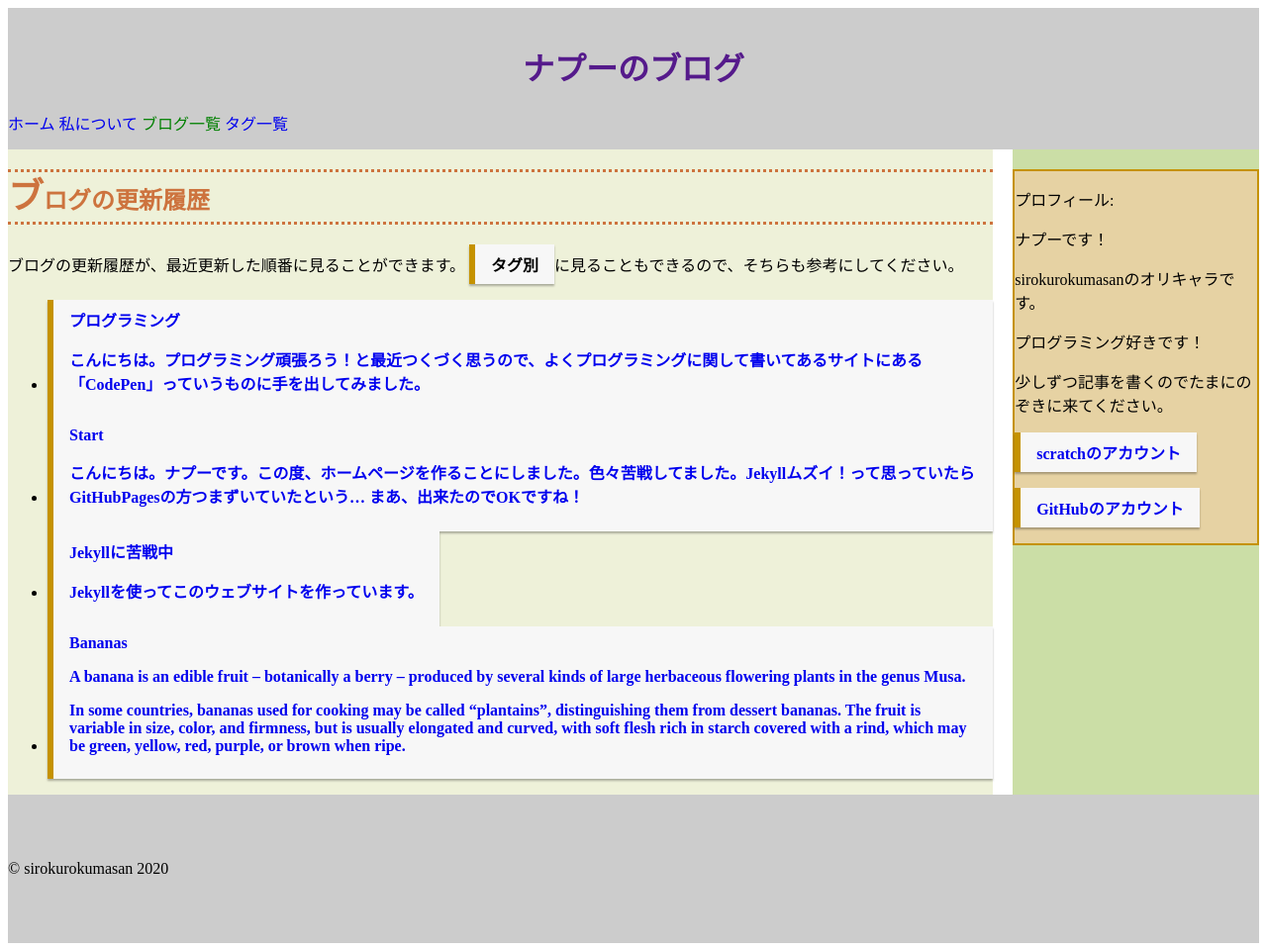
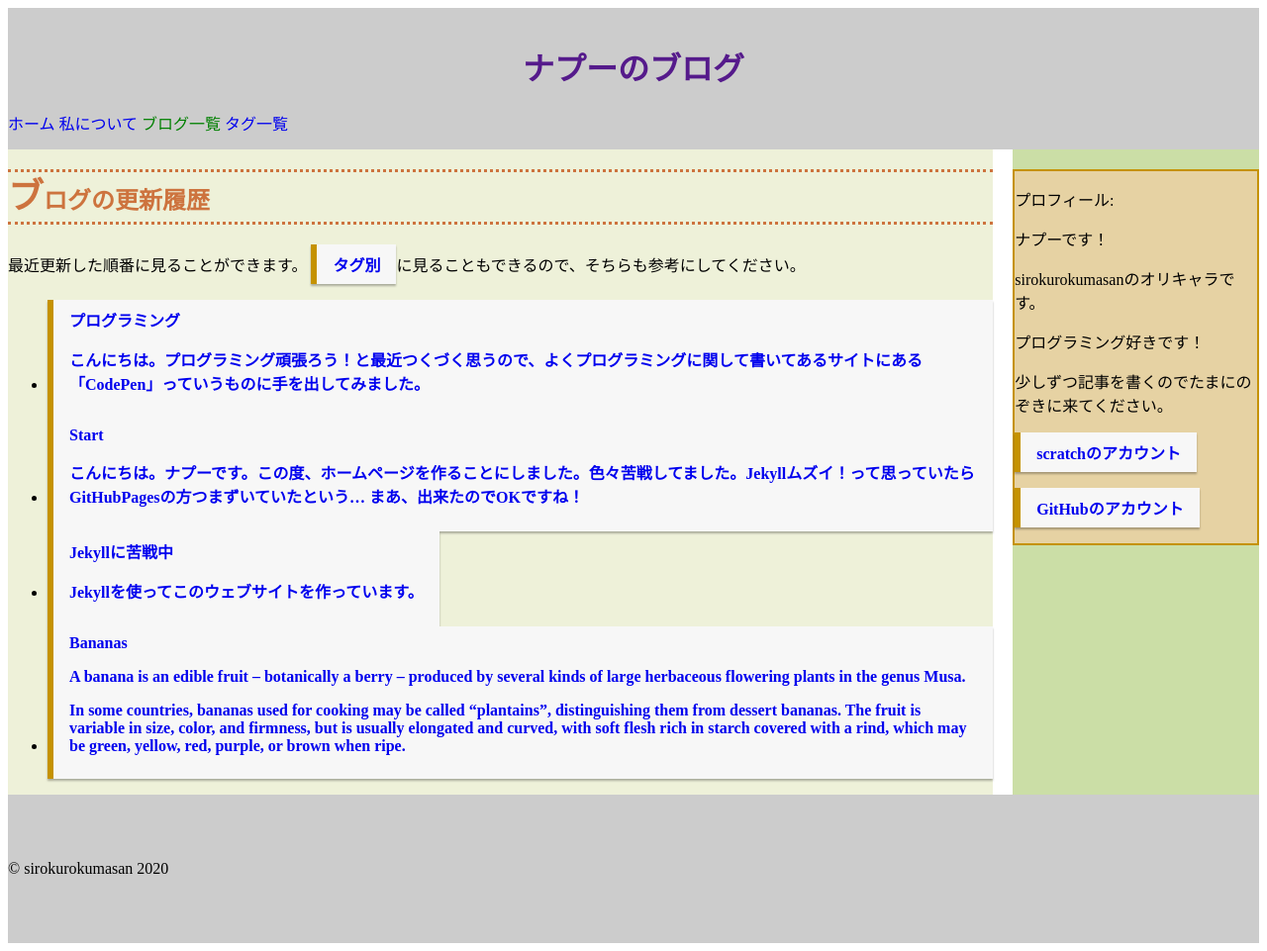
Before and after one commit to sirokurokumasan/sirokurokumasan.github.io, a Jekyll site: the page built from blog.md, in a window 1280 px wide and 961 px high. Shown: the whole window at 99% size. Built offline with Jekyll 4.4.1, drawn with Linux system fonts in a browser that asks for light colours.

Commit message:
Update blog.md

```diff
--- a/blog.md
+++ b/blog.md
@@ -2,8 +2,8 @@
 layout: default
 title: ブログの更新履歴
 ---
-ブログの更新履歴が、最近更新した順番に見ることができます。
-<a src="staff.html" class="btn">タグ別</a>に見ることもできるので、そちらも参考にしてください。
+最近更新した順番に見ることができます。
+<a href="staff.html" class="btn">タグ別</a>に見ることもできるので、そちらも参考にしてください。
 
 <ul>
   {% for post in site.posts %}
```
